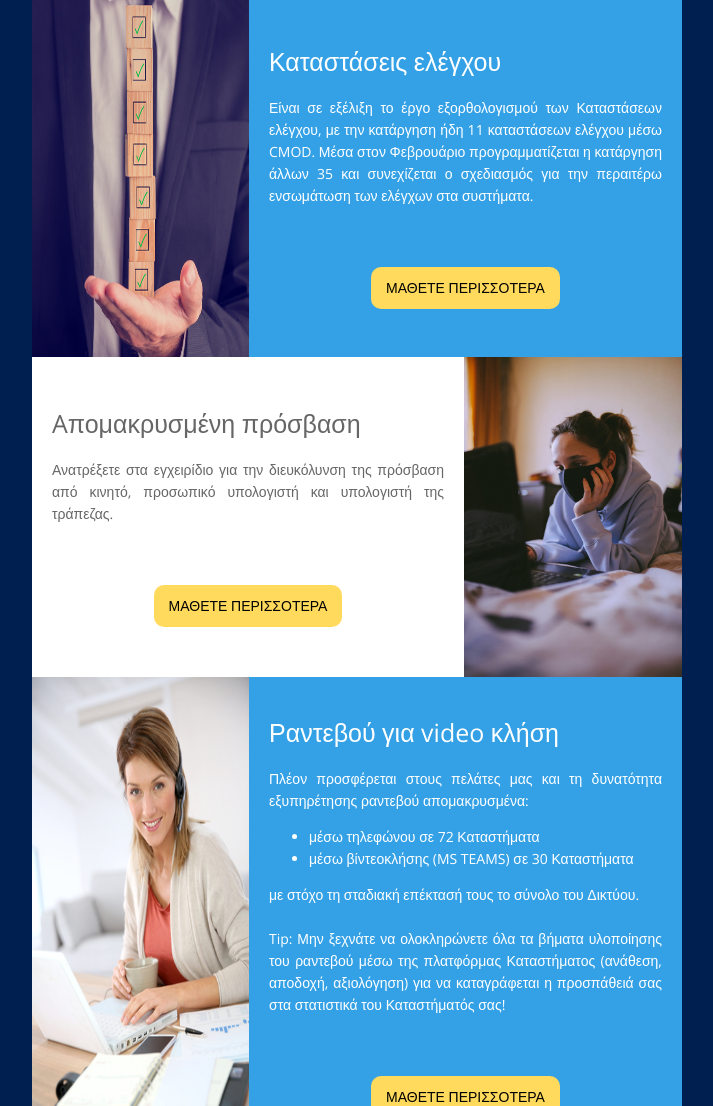
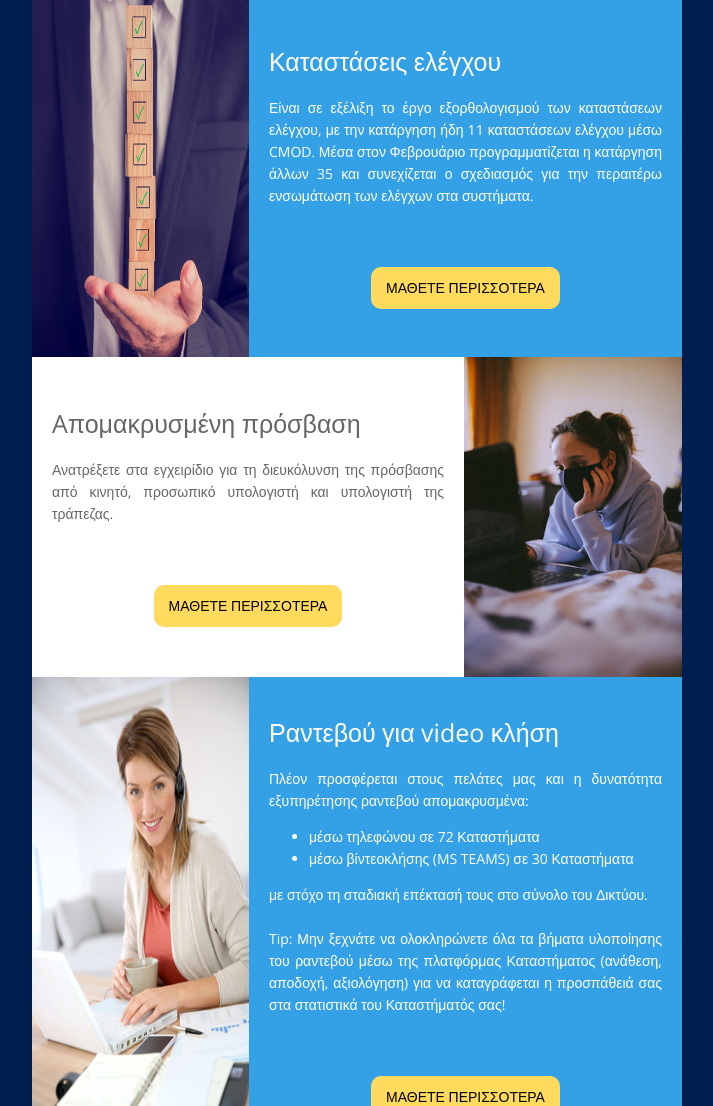
Before and after one commit to weirdapps/newsletter, a plain HTML site: page index.html in a window 1280 px wide. Shown: the part 1873-2979 px from the top of the page, without its empty margins (283-996 px from the left). Drawn offline with nearby package versions, Linux system fonts and the light colour scheme.

Commit message:
fixed typos

```diff
--- a/index.html
+++ b/index.html
@@ -602,7 +602,7 @@
 																		<td class="text white pb20"
 																			style="font-family: 'Open Sans', sans-serif; font-size:14px; line-height:22px; text-align:justify; color:#ffffff; padding-bottom:20px;">
 																			<p>Είναι σε εξέλιξη το έργο εξορθολογισμού
-																				των Καταστάσεων ελέγχου, με την
+																				των καταστάσεων ελέγχου, με την
 																				κατάργηση ήδη 11 καταστάσεων ελέγχου
 																				μέσω CMOD. Μέσα στον Φεβρουάριο
 																				προγραμματίζεται η κατάργηση άλλων 35
@@ -719,8 +719,8 @@
 																	<tr>
 																		<td class="text white pb20"
 																			style="font-family: 'Open Sans', sans-serif; font-size:14px; line-height:22px; text-align:justify; color:#666666; padding-bottom:20px;">
-																			<p>Ανατρέξετε στα εγχειρίδιο για την
-																				διευκόλυνση της πρόσβαση από κινητό,
+																			<p>Ανατρέξετε στα εγχειρίδιο για τη
+																				διευκόλυνση της πρόσβασης από κινητό,
 																				προσωπικό υπολογιστή και υπολογιστή της
 																				τράπεζας.
 																			</p>
@@ -869,7 +869,7 @@
 																		<td class="text white pb20"
 																			style="font-family: 'Open Sans', sans-serif; font-size:14px; line-height:22px; text-align:justify; color:#ffffff; padding-bottom:20px;">
 																			<p>Πλέον προσφέρεται στους πελάτες μας και
-																				τη
+																				η
 																				δυνατότητα εξυπηρέτησης ραντεβού
 																				απομακρυσμένα:
 																			<ul>
@@ -881,7 +881,7 @@
 
 																			</ul>
 																			<p>με στόχο τη σταδιακή
-																				επέκτασή τους το σύνολο του Δικτύου.
+																				επέκτασή τους στο σύνολο του Δικτύου.
 																			</p>
 																			</p>
 																			<br>
```
